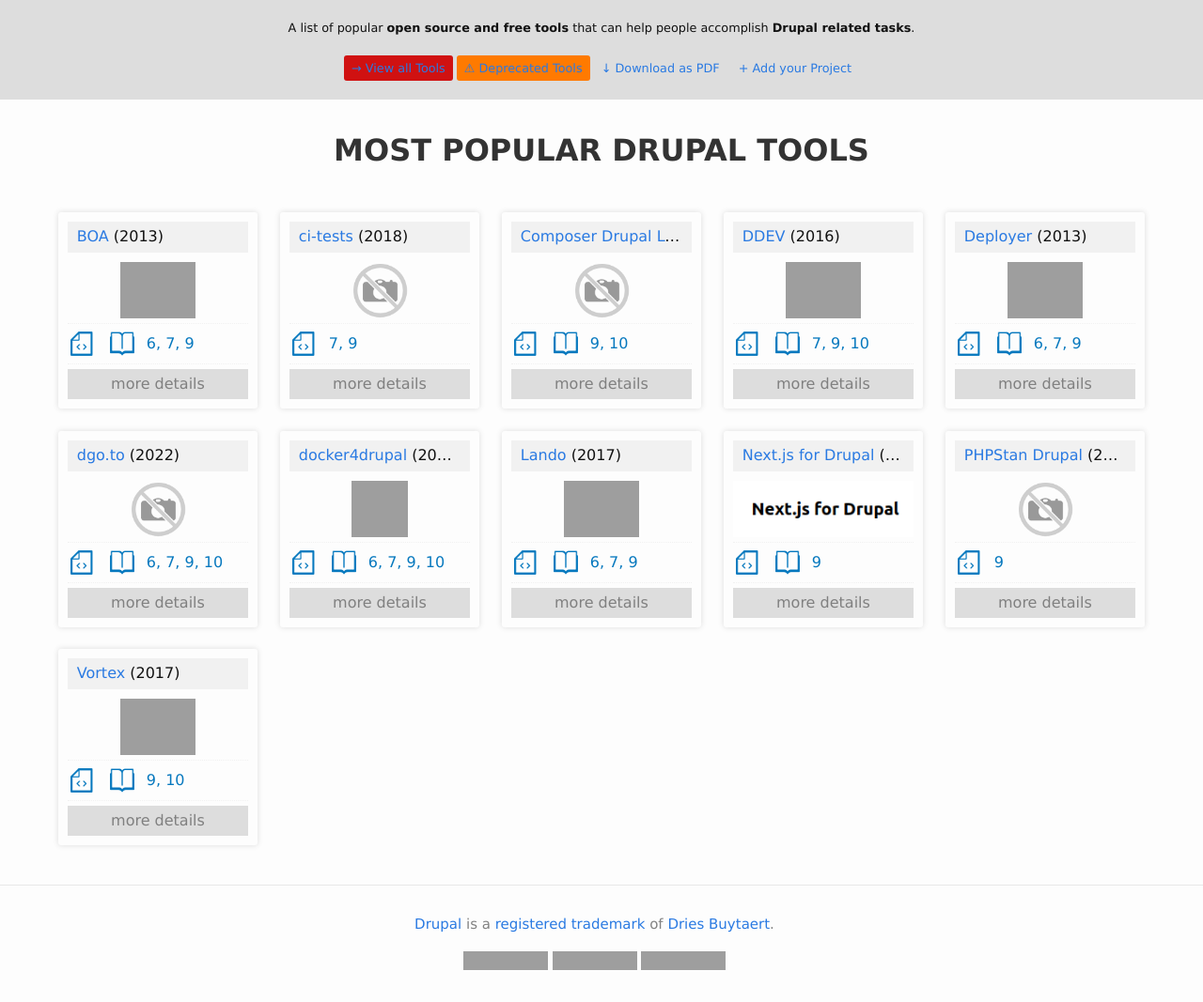
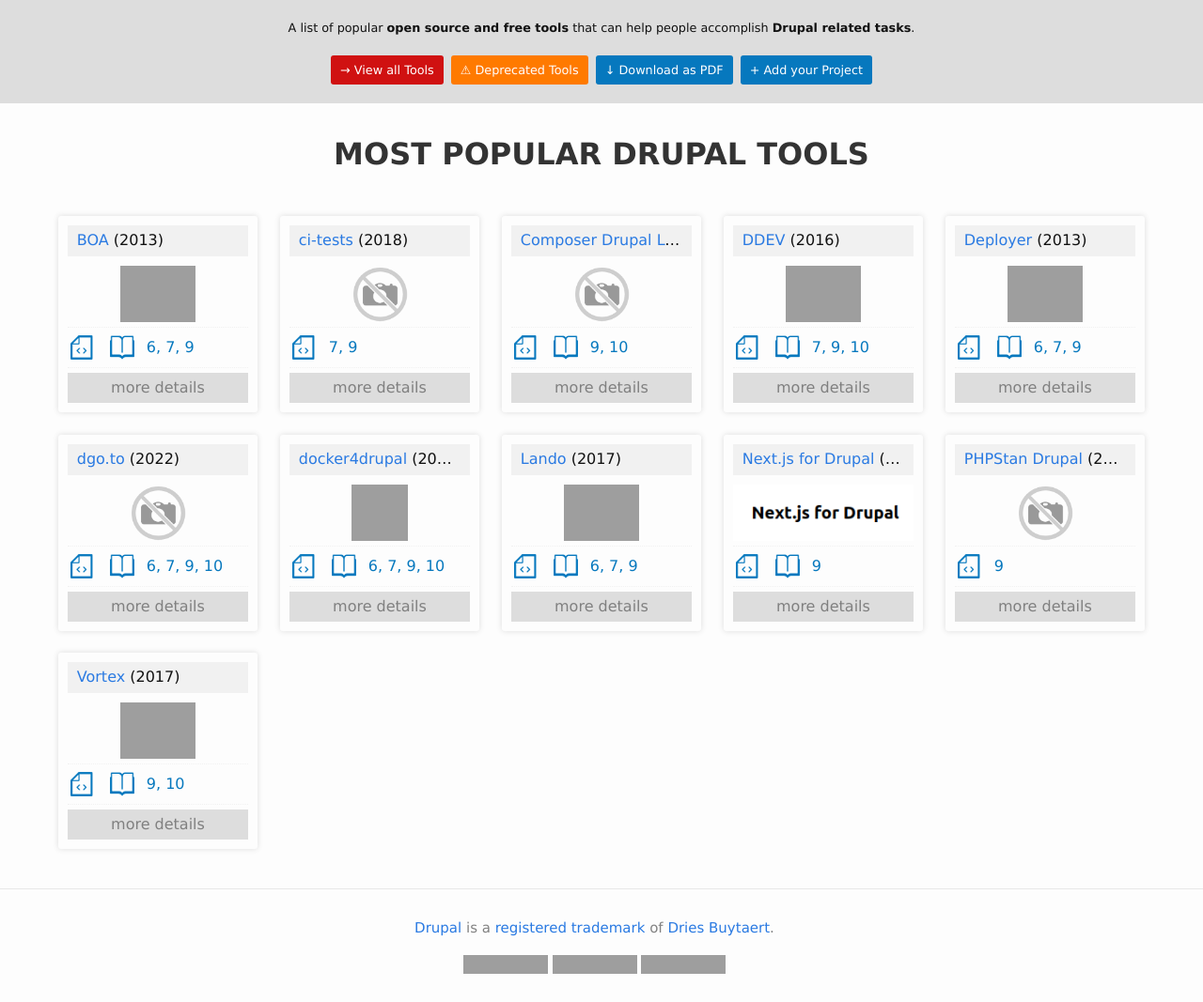
Before and after one commit to drupaltools/drupaltools.github.io, a Jekyll site: the page built from index.html, in a window 1280 px wide. Shown: the part 100-1167 px from the top of the page at 94% size. Built offline with Jekyll 4.4.1, drawn with Linux system fonts in a browser that asks for light colours; grey boxes are pictures that could not be loaded.

```diff
--- a/_sass/_layout.scss
+++ b/_sass/_layout.scss
@@ -193,9 +193,13 @@
 
 .button {
   display: inline-block;
+  margin-left: 2px;
+  margin-right: 2px;
   text-decoration: none;
-  padding: 4px 8px;
+  padding: 6px 10px;
+  background: $site-blue;
   border-radius: 3px;
+  color: #fff;
 
   &:hover,
   &:focus {
```
Also changed, not shown: 1 other file.
